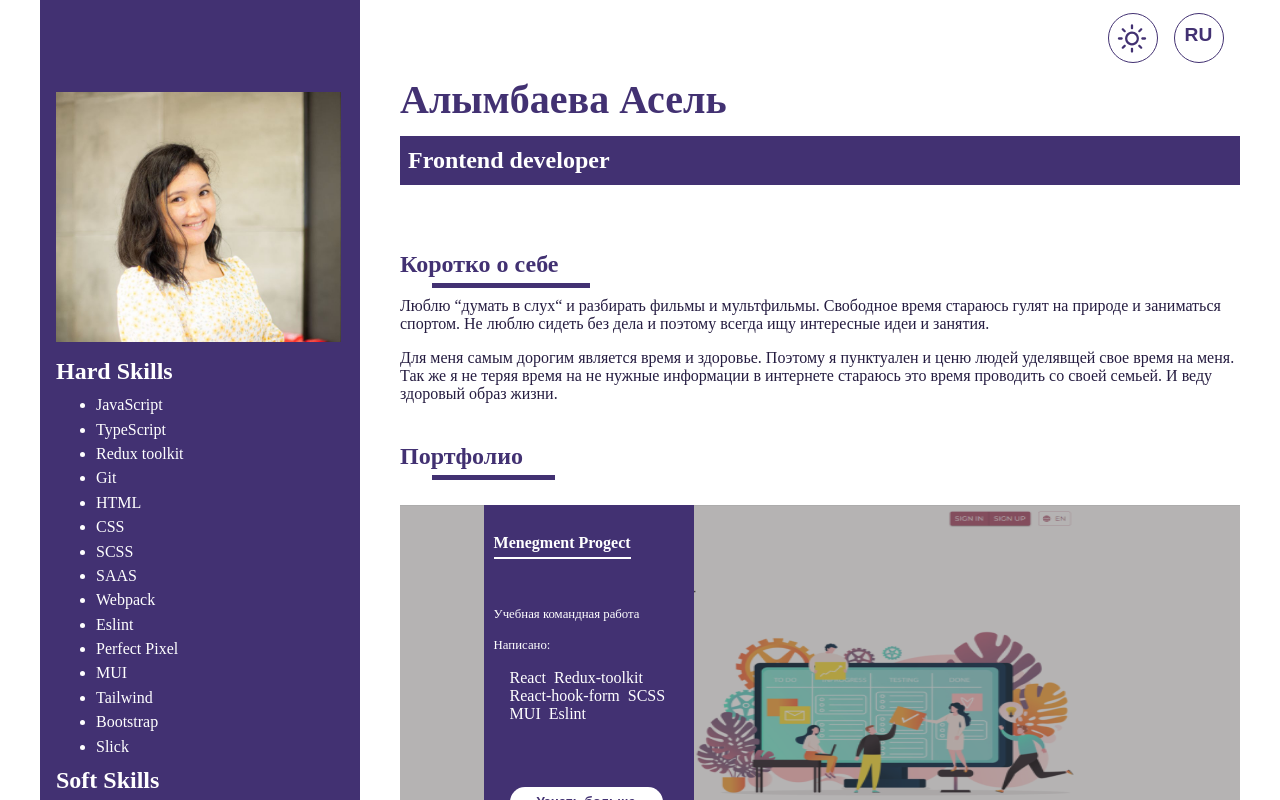
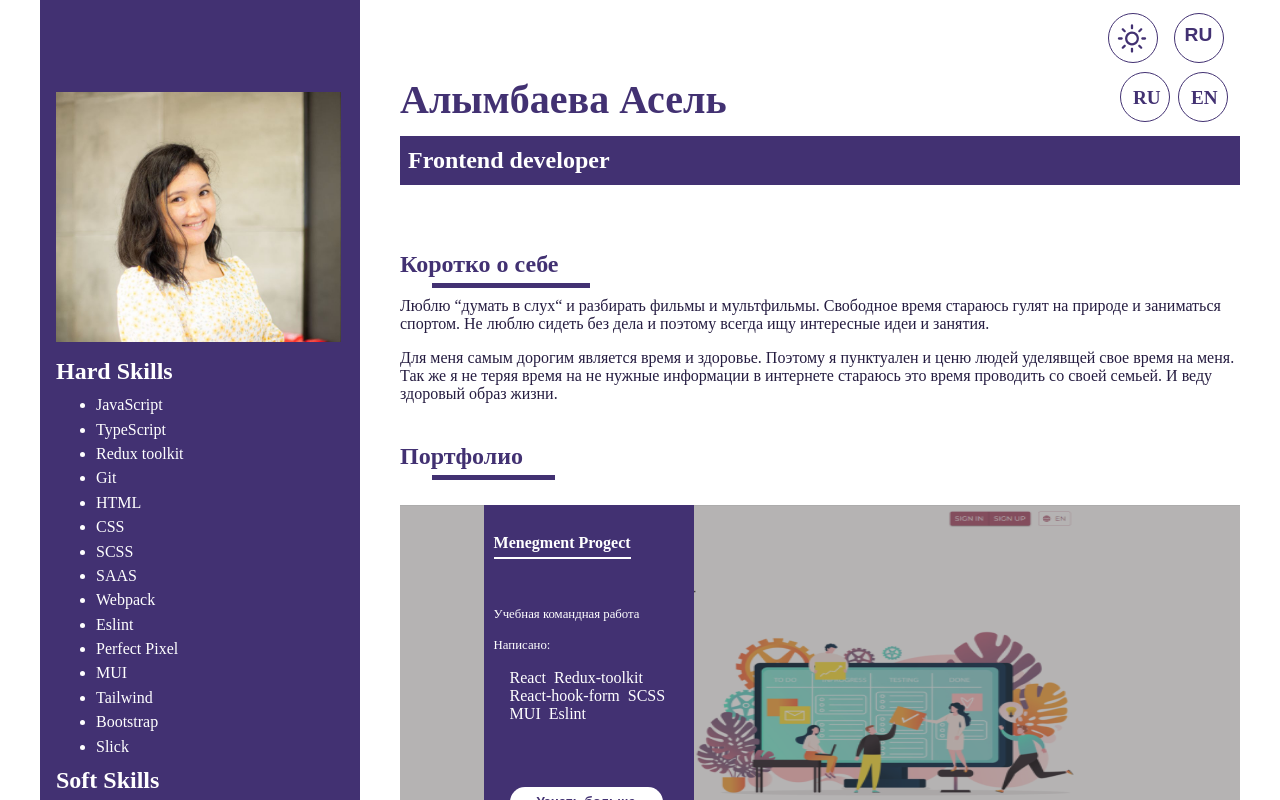
Before and after one commit to alimbaeva/cv, a React (Create React App) app: page / in a window 1280 px wide. Both pictures are taken after a click on the button "RU". Shown: the top 800 px of the page. Built offline with nearby package versions, Linux system fonts and the light colour scheme.

Commit message:
feat: add adaptive for 325px

```diff
--- a/src/components/header/Header.tsx
+++ b/src/components/header/Header.tsx
@@ -1,7 +1,37 @@
-import { FC } from 'react';
+import { FC, useState } from 'react';
 import './header.scss';
 
 export const Header: FC = () => {
+  const [lahguage, setLanguage] = useState('RU');
+  const [showLanChoose, setShowLanChoose] = useState(false);
+
+  const handleLenguadeChange = (e: React.MouseEvent<HTMLLIElement, MouseEvent>) => {
+    const elementLang = e.currentTarget;
+    elementLang.getAttribute('data-leng') === 'en' ? setLanguage('EN') : setLanguage('RU');
+    elementLang.parentElement?.classList.add('opacitty');
+    localStorage.setItem('language', lahguage);
+    if (showLanChoose) setShowLanChoose(false);
+  };
+
+  const handleLenguadeBtn = (e: React.MouseEvent<HTMLButtonElement, MouseEvent>) => {
+    const ulLang = e.currentTarget.nextElementSibling;
+    if (window.screen.availWidth <= 768) {
+      if (ulLang?.classList.contains('opacitty')) {
+        ulLang?.classList.remove('opacitty');
+        setShowLanChoose(true);
+      } else {
+        ulLang?.classList.add('opacitty');
+        setShowLanChoose(false);
+      }
+    } else {
+      if (ulLang?.classList.contains('opacitty')) {
+        ulLang?.classList.remove('opacitty');
+      } else {
+        ulLang?.classList.add('opacitty');
+      }
+    }
+  };
+
   return (
     <header>
       <div className="container header">
@@ -19,9 +49,17 @@ export const Header: FC = () => {
             />
           </svg>
         </button>
-        <button>
-          <p>RU</p>
+        <button onClick={handleLenguadeBtn}>
+          <p>{lahguage}</p>
         </button>
+        <ul className={showLanChoose ? 'choose-language' : 'opacitty'}>
+          <li onClick={handleLenguadeChange} key="1" data-leng="ru">
+            <p>RU</p>
+          </li>
+          <li onClick={handleLenguadeChange} key="2" data-leng="en">
+            <p>EN</p>
+          </li>
+        </ul>
       </div>
     </header>
   );
--- a/src/components/header/header.scss
+++ b/src/components/header/header.scss
@@ -5,6 +5,7 @@
     width: 100%;
     @extend %display-flex;
     justify-content: flex-end;
+    position: relative;
 
     button {
         margin-right: 1rem;
@@ -61,4 +62,68 @@
     button:hover svg {
         fill: $background;
     }
+
+    ul {
+        display: flex;
+        padding: 0;
+        position: absolute;
+        bottom: -60%;
+        right: 1%;
+        li {
+            margin-left: .5rem;
+            list-style: none;
+            display: block;
+            text-align: center;;
+            @extend %around-button;
+            color: $primary-color;
+            font-size: 1.2rem;
+            font-weight: 900;
+            position: relative;
+        }
+        p{
+            position: absolute;
+            left: 25%;
+            top: 30%;
+            z-index: 1;
+        }
+
+        li::before {
+            content: "";
+            width: 0%;
+            height: 0%;
+            background-color: $primary-color;
+            border-radius: 50px;
+            position: absolute;
+            top: 50%;
+            left: 50%;
+            z-index: 1;
+        }
+        li:hover:before {
+            width: 100%;
+            height: 100%;
+            top: 0;
+            left: 0;
+            transform: scale(1.05);
+            transition: 0.5s;
+        }
+        li:hover p {
+            color: $background;
+        }
+    }
 }
+
+@media (max-width: 768px) {
+    .header {
+        ul {
+            position: relative;
+            display: none;
+            opacity: 0;
+        }
+        .choose-language {
+            display: flex;
+            width: 130px;
+            opacity: 1;
+            animation: 1s 1 normal skills-animation;
+        }
+    }
+}
--- a/src/components/main/main.scss
+++ b/src/components/main/main.scss
@@ -146,3 +146,14 @@
         }
     }
 }
+
+@media (max-width: 320px) {
+    .main {
+        padding-right: 0;
+        &_about_courses {
+            button {
+                margin-left: 40%;
+            }
+        }
+    }
+}
--- a/src/components/portfolioSlide/portfolioSlide.scss
+++ b/src/components/portfolioSlide/portfolioSlide.scss
@@ -142,7 +142,13 @@
         .portfolio-slides_btns {
             margin-left: 70%;
         }
+        .portfolio-slide_texts {
+            button {
+                width: 117px;
+            }
+        }
     }
+
 }
 
 @media (max-width: 425px) {
@@ -187,3 +193,11 @@
         }
     }
 }
+
+@media (max-width: 320px) {
+    .portfolio-slides {
+        .portfolio-slides_btns {
+            margin-left: 36%;
+        }
+    }
+}
--- a/src/components/skills/ListSkills.tsx
+++ b/src/components/skills/ListSkills.tsx
@@ -7,8 +7,8 @@ interface ILists {
 
 export const ListSkills: FC<ILists> = ({ lists }: ILists) => {
   const renderList = () => {
-    return lists.map((el) => {
-      return <li key={el}>{el}</li>;
+    return lists.map((el, id) => {
+      return <li key={el + id}>{el}</li>;
     });
   };
 
--- a/src/components/skills/Skills.tsx
+++ b/src/components/skills/Skills.tsx
@@ -1,5 +1,5 @@
 import { FC } from 'react';
-import { data } from '../../data/data';
+import data from '../../data/data';
 import { ListSkills } from './ListSkills';
 import { ObjLists } from './ObjLists';
 // import { meImage } from '../../assets/meImage.jpg';
--- a/src/components/skills/skillsBlock.scss
+++ b/src/components/skills/skillsBlock.scss
@@ -66,6 +66,7 @@
     .skills-block {
         width: 100%;
         position: relative;
+        z-index: -1;
 
         h1 {
             width: 40%;
--- a/src/data/data.ts
+++ b/src/data/data.ts
@@ -1,4 +1,4 @@
-export const data = {
+const data = {
   en: {
     lenguege: 'EN',
     title: 'Asel Alymbaeva',
@@ -45,6 +45,7 @@ export const data = {
           confirmation mode.`,
           `A task has creator information and board and column data.`,
         ],
+        taskText2: [],
         branches: ['main-page', 'page-404', 'card-create', 'routing', 'edit-modal-fix'],
         linkToPR: '',
         linkToDeploy: '',
@@ -69,6 +70,8 @@ export const data = {
           are added either in the order in which the user
           marked them as difficult, either / the order in which they
           were in the textbook.`,
+        ],
+        taskText2: [
           {
             list: 'Each page of the tutorial displays',
             listEl: [
@@ -127,6 +130,7 @@ export const data = {
             ],
           },
         ],
+
         branches: ['book-develop'],
         linkToPR: '',
         linkToDeploy: '',
@@ -140,6 +144,11 @@ export const data = {
         comand: '',
         taskTitle: 'Requirement:',
         taskText: [
+          `Implemented text search for all product data.`,
+          `Implemented button to reset all filters`,
+          `Storing data in localStorage, data about added products stored in localStorage and on page reload are being restored.`,
+        ],
+        taskText2: [
           {
             list: 'Implemented product filtering',
             listEl: [
@@ -169,9 +178,6 @@ export const data = {
               to more and vice versa)`,
             ],
           },
-          `Implemented text search for all product data.`,
-          `Implemented button to reset all filters`,
-          `Storing data in localStorage, data about added products stored in localStorage and on page reload are being restored.`,
         ],
         branches: ['book-develop'],
         linkToPR: '',
@@ -219,6 +225,7 @@ export const data = {
           active.`,
           `With width < 768px, there is no pet image in the popup design.`,
         ],
+        taskText2: [],
         branches: [],
         linkToPR: '',
         linkToDeploy: '',
@@ -243,6 +250,8 @@ export const data = {
           enough to ensure that there is no horizontal stripe
           scroll. Also at this stage, the layout is added
           responsive menu, for which js is used.`,
+        ],
+        taskText2: [
           {
             list: 'Using JavaScript to add interactivity to the page:',
             listEl: [
@@ -361,6 +370,7 @@ export const data = {
           режим подтверждени.`,
           `Задача имеет информаци о создателе и данные доски и колонки.`,
         ],
+        taskText2: [],
         branches: ['main-page', 'page-404', 'card-create', 'routing', 'edit-modal-fix'],
         linkToPR: '',
         linkToDeploy: '',
@@ -386,6 +396,8 @@ export const data = {
           добавля тся либо в том порядке, в котором пользователь
           отмечал их как сложные, либо / порядке, в котором они
           находились в учебнике'.`,
+        ],
+        taskText2: [
           {
             list: 'На каждой странице учебника отображается',
             listEl: [
@@ -462,6 +474,13 @@ export const data = {
         comand: '',
         taskTitle: 'Требование:',
         taskText: [
+          `Реализован текстовый поиск по всем данным продуктов.`,
+          `Реализована кнопка сброса всех фильтров`,
+          `Хранение данных в localStorage, данные о добавленных продуктах
+          хранятся в localStorage и при перезагрузке страницы
+          восстанавливаются.`,
+        ],
+        taskText2: [
           {
             list: 'Реализована фильтрация продуктов',
             listEl: [
@@ -494,11 +513,6 @@ export const data = {
               к большему и наоборот)`,
             ],
           },
-          `Реализован текстовый поиск по всем данным продуктов.`,
-          `Реализована кнопка сброса всех фильтров`,
-          `Хранение данных в localStorage, данные о добавленных продуктах
-          хранятся в localStorage и при перезагрузке страницы
-          восстанавливаются.`,
         ],
         branches: ['book-develop'],
         linkToPR: '',
@@ -555,6 +569,7 @@ export const data = {
           активным.`,
           `При width < 768px в дизайне попапа картинки питомца нет.`,
         ],
+        taskText2: [],
         branches: [],
         linkToPR: '',
         linkToDeploy: '',
@@ -579,6 +594,8 @@ export const data = {
           достаточно обеспечить отсутствие горизонтальной полосы
           прокрутки. Также на этом этапе в вёрстку добавляется
           адаптивное меню, для создания которого используется js.`,
+        ],
+        taskText2: [
           {
             list: 'Используем JavaScript для добавления странице интерактивности:',
             listEl: [
@@ -636,3 +653,5 @@ export const data = {
     ],
   },
 };
+
+export default data;
--- a/src/main_style.scss
+++ b/src/main_style.scss
@@ -29,6 +29,10 @@ $background: #FFFFFF;
     justify-content: center;
   }
 
+.opacitty {
+  opacity: 0;
+}
+
 @keyframes skills-animation {
   from {
       opacity: 0;
```
Also changed, not shown: src/store/index.ts (added, +8 -0 lines), src/store/languageReducer.ts (added, +26 -0 lines), src/types/langueges.ts (+12 -2 lines).
